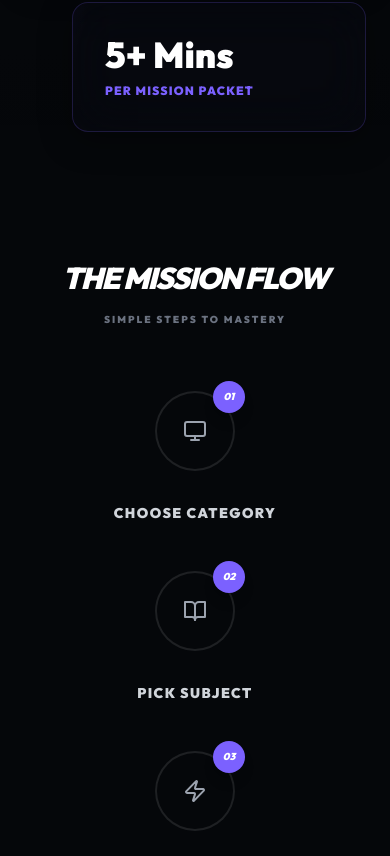
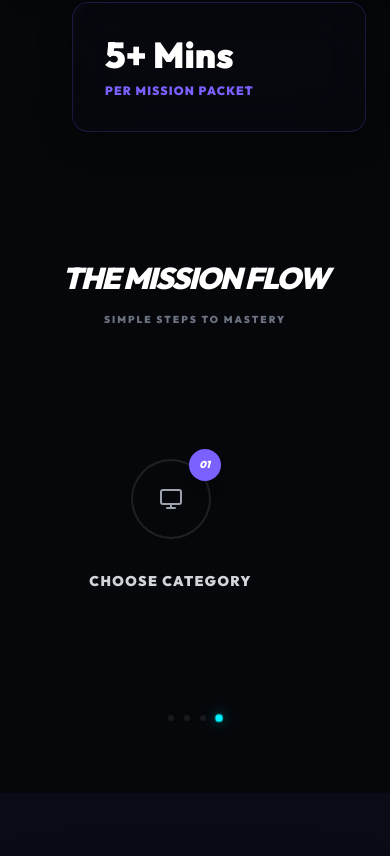
Before and after one commit to Om-Rajpure/ConceptsIn5, a React (Vite) app in the folder frontend/: page /about in a window 390 px wide. Shown: the part 2701-3557 px from the top of the page. Built offline with nearby package versions, Linux system fonts and the light colour scheme; no server answers.

Commit message:
Respoansive 1

```diff
--- a/frontend/src/components/Navbar.jsx
+++ b/frontend/src/components/Navbar.jsx
@@ -78,7 +78,7 @@ export default function Navbar() {
         </Link>
 
         {/* Desktop Search & Links */}
-        <div className="hidden md:flex gap-8 items-center flex-1 justify-center max-w-2xl px-8">
+        <div className="hidden md:flex gap-8 items-center flex-1 justify-end max-w-4xl px-8">
           {/* Search Bar */}
           <div className="relative w-full max-w-md group">
             <form onSubmit={handleSearch} className="relative">
--- a/frontend/src/components/ScrollDots.jsx
+++ b/frontend/src/components/ScrollDots.jsx
@@ -9,7 +9,17 @@ import { motion } from 'framer-motion';
  * @param {number} props.activeIndex - Current active index
  * @param {string} props.color - Neon color theme (blue or purple)
  */
-const ScrollDots = ({ count, activeIndex, color = 'blue' }) => {
+/**
+ * ScrollDots Component
+ *
+ * @param {Object} props
+ * @param {number} props.count - Total number of items/pages
+ * @param {number} props.activeIndex - Current active index
+ * @param {string} props.color - Neon color theme (blue or purple)
+ * @param {function} props.onDotClick - Optional click handler (index)
+ * @param {boolean} props.hideOnDesktop - Whether to hide on md screens (default true)
+ */
+const ScrollDots = ({ count, activeIndex, color = 'blue', onDotClick, hideOnDesktop = true }) => {
   if (count <= 1) return null;
 
   const dotColor = color === 'blue' ? '#00F0FF' : '#7B61FF';
@@ -18,18 +28,23 @@ const ScrollDots = ({ count, activeIndex, color = 'blue' }) => {
     : '0 0 10px rgba(123, 97, 255, 0.5)';
 
   return (
-    <div className="flex justify-center items-center gap-2 mt-4 md:hidden">
+    <div className={`flex justify-center items-center gap-2.5 mt-6 mb-2 ${hideOnDesktop ? 'md:hidden' : ''}`}>
       {Array.from({ length: count }).map((_, i) => (
-        <motion.div
+        <motion.button
           key={i}
+          onClick={() => onDotClick && onDotClick(i)}
           initial={false}
           animate={{
-            scale: i === activeIndex ? 1.2 : 1,
+            scale: i === activeIndex ? 1.3 : 1,
             backgroundColor: i === activeIndex ? dotColor : 'rgba(255, 255, 255, 0.2)',
             boxShadow: i === activeIndex ? glowShadow : 'none',
+            opacity: i === activeIndex ? 1 : 0.4
           }}
+          whileHover={{ scale: 1.4, opacity: 0.8 }}
+          whileTap={{ scale: 0.9 }}
           transition={{ duration: 0.3 }}
-          className="w-1.5 h-1.5 rounded-full"
+          className="w-1.5 h-1.5 rounded-full cursor-pointer focus:outline-none"
+          aria-label={`Go to slide ${i + 1}`}
         />
       ))}
     </div>
--- a/frontend/src/index.css
+++ b/frontend/src/index.css
@@ -4,7 +4,18 @@
 
 html, body {
   scroll-behavior: smooth;
+  overflow-x: hidden;
 }
+
+.scrollbar-hide {
+  -ms-overflow-style: none;  /* IE and Edge */
+  scrollbar-width: none;  /* Firefox */
+}
+
+.scrollbar-hide::-webkit-scrollbar {
+  display: none; /* Chrome, Safari and Opera */
+}
+
 
 :root {
   color-scheme: dark;
--- a/frontend/src/pages/AboutPage.jsx
+++ b/frontend/src/pages/AboutPage.jsx
@@ -1,3 +1,4 @@
+import React from 'react';
 import { motion } from 'framer-motion';
 import {
   Users,
@@ -18,6 +19,7 @@ import {
 } from 'lucide-react';
 import { Link } from 'react-router-dom';
 import GlassCard from '../components/GlassCard';
+import ScrollDots from '../components/ScrollDots';
 
 export default function AboutPage() {
   const fadeInUp = {
@@ -36,6 +38,42 @@ export default function AboutPage() {
       }
     }
   };
+
+  const [flowIndex, setFlowIndex] = React.useState(0);
+  const flowRef = React.useRef(null);
+
+  const scrollTo = (ref, index) => {
+    if (!ref.current) return;
+    const container = ref.current;
+    const cards = container.children;
+    if (cards[index]) {
+      cards[index].scrollIntoView({ behavior: 'smooth', block: 'nearest', inline: 'center' });
+    }
+  };
+
+  // Intersection Observer for Flow section
+  React.useEffect(() => {
+    const options = {
+      root: null,
+      rootMargin: '0px',
+      threshold: 0.6
+    };
+
+    const observer = new IntersectionObserver((entries) => {
+      entries.forEach((entry) => {
+        if (entry.isIntersecting) {
+          const index = Array.from(flowRef.current.children).indexOf(entry.target);
+          if (index !== -1) setFlowIndex(index);
+        }
+      });
+    }, options);
+
+    if (flowRef.current) {
+      Array.from(flowRef.current.children).forEach(child => observer.observe(child));
+    }
+
+    return () => observer.disconnect();
+  }, []);
 
   return (
     <div className="min-h-screen pb-20 md:pb-32 overflow-hidden">
@@ -182,24 +220,36 @@ export default function AboutPage() {
       </section>
 
       {/* 4. HOW IT WORKS */}
-      <section className="py-16 md:py-24 px-6">
+      <section className="py-16 md:py-24 px-0 overflow-hidden">
         <div className="max-w-7xl mx-auto">
-          <motion.div {...fadeInUp} className="text-center mb-16 md:mb-24">
+          <motion.div {...fadeInUp} className="text-center mb-16 md:mb-24 px-6">
             <h3 className="text-3xl md:text-4xl font-black italic tracking-tighter uppercase mb-4">The Mission Flow</h3>
             <p className="text-gray-500 text-[10px] md:text-sm font-black uppercase tracking-[0.2em]">Simple steps to mastery</p>
           </motion.div>
 
-          <div className="relative">
+          <div className="relative px-4 md:px-0">
             {/* Connecting line (Desktop) */}
-            <div className="hidden lg:block absolute top-1/2 left-0 w-full h-[2px] bg-gradient-to-r from-accent-blue via-accent-purple to-accent-cyan opacity-20 -translate-y-1/2" />
+            <div className="hidden lg:block absolute top-[45%] left-0 w-full h-[2px] bg-gradient-to-r from-accent-blue via-accent-purple to-accent-cyan opacity-20 -translate-y-1/2" />
 
-            <div className="grid md:grid-cols-2 lg:grid-cols-4 gap-12">
-              <StepItem number="01" title="Choose Category" icon={<Monitor />} />
-              <StepItem number="02" title="Pick Subject" icon={<BookOpen />} />
-              <StepItem number="03" title="Review Notes" icon={<Zap />} />
-              <StepItem number="04" title="Deploy Knowledge" icon={<Target />} />
+            <div
+              ref={flowRef}
+              className="flex sm:grid sm:grid-cols-2 lg:grid lg:grid-cols-4 gap-8 md:gap-12 overflow-x-auto sm:overflow-visible pb-8 sm:pb-0 scrollbar-hide snap-x snap-mandatory px-4 sm:px-0 min-h-[300px] md:min-h-[350px] items-center"
+            >
+              <div className="min-w-[85%] sm:min-w-0 snap-center flex-shrink-0">
+                <StepItem number="01" title="Choose Category" icon={<Monitor />} />
+              </div>
+              <div className="min-w-[85%] sm:min-w-0 snap-center flex-shrink-0">
+                <StepItem number="02" title="Pick Subject" icon={<BookOpen />} />
+              </div>
+              <div className="min-w-[85%] sm:min-w-0 snap-center flex-shrink-0">
+                <StepItem number="03" title="Review Notes" icon={<Zap />} />
+              </div>
+              <div className="min-w-[85%] sm:min-w-0 snap-center flex-shrink-0">
+                <StepItem number="04" title="Deploy Knowledge" icon={<Target />} />
+              </div>
             </div>
           </div>
+          <ScrollDots count={4} activeIndex={flowIndex} color="blue" onDotClick={(idx) => scrollTo(flowRef, idx)} />
         </div>
       </section>
 
--- a/frontend/src/pages/LandingPage.jsx
+++ b/frontend/src/pages/LandingPage.jsx
@@ -44,10 +44,14 @@ export default function LandingPage() {
   const [catIndex, setCatIndex] = React.useState(0);
   const [socialIndex, setSocialIndex] = React.useState(0);
   const [videoIndex, setVideoIndex] = React.useState(0);
+  const [hudIndex, setHudIndex] = React.useState(0);
+  const [reelIndex, setReelIndex] = React.useState(0);
 
   const catRef = React.useRef(null);
   const socialRef = React.useRef(null);
   const videoRef = React.useRef(null);
+  const hudRef = React.useRef(null);
+  const reelRef = React.useRef(null);
 
   React.useEffect(() => {
     const fetchData = async () => {
@@ -78,13 +82,50 @@ export default function LandingPage() {
     window.location.reload(); // Simple retry for Landing Page or re-fetch if logic allows
   };
 
-  const handleScroll = (ref, setIndex, itemCount) => {
+  const scrollTo = (ref, index) => {
     if (!ref.current) return;
-    const scrollLeft = ref.current.scrollLeft;
-    const width = ref.current.offsetWidth;
-    const index = Math.round(scrollLeft / (width * 0.8));
-    setIndex(Math.min(index, itemCount - 1));
+    const container = ref.current;
+    const cards = container.children;
+    if (cards[index]) {
+      cards[index].scrollIntoView({ behavior: 'smooth', block: 'nearest', inline: 'center' });
+    }
   };
+
+  // Intersection Observer to detect current card
+  React.useEffect(() => {
+    const options = {
+      root: null,
+      rootMargin: '0px',
+      threshold: 0.6
+    };
+
+    const observers = [
+      { ref: catRef, setIndex: setCatIndex },
+      { ref: socialRef, setIndex: setSocialIndex },
+      { ref: videoRef, setIndex: setVideoIndex },
+      { ref: hudRef, setIndex: setHudIndex },
+      { ref: reelRef, setIndex: setReelIndex }
+    ].map(({ ref, setIndex }) => {
+      const observer = new IntersectionObserver((entries) => {
+        entries.forEach((entry) => {
+          if (entry.isIntersecting) {
+            const index = Array.from(ref.current.children).indexOf(entry.target);
+            if (index !== -1) setIndex(index);
+          }
+        });
+      }, options);
+
+      return { observer, ref };
+    });
+
+    observers.forEach(({ observer, ref }) => {
+      if (ref.current) {
+        Array.from(ref.current.children).forEach(child => observer.observe(child));
+      }
+    });
+
+    return () => observers.forEach(({ observer }) => observer.disconnect());
+  }, [loading, categories, reels, featuredVideos]);
 
   // Removed full-page loader to allow for section-specific skeleton UI
 
@@ -211,27 +252,26 @@ export default function LandingPage() {
       </section>
 
       {/* 2 Main Categories Section */}
-      <section id="categories" className="py-10 md:py-16 px-6 relative max-w-7xl mx-auto">
-        <motion.div {...fadeInUp} className="text-center mb-10 md:mb-16">
+      <section id="categories" className="py-10 md:py-16 px-0 relative max-w-7xl mx-auto overflow-hidden">
+        <motion.div {...fadeInUp} className="text-center mb-10 md:mb-16 px-6">
           <h2 className="text-3xl md:text-6xl font-black mb-4 md:mb-6 glow-text italic">Select Mission</h2>
           <p className="text-gray-400 text-base md:text-lg">Main entry points into the hive of knowledge.</p>
         </motion.div>
 
-        <div className="relative group/scroll">
+        <div className="relative group/scroll px-4 md:px-0">
           <div
             ref={catRef}
-            onScroll={() => handleScroll(catRef, setCatIndex, categories.length)}
-            className="flex md:grid md:grid-cols-2 lg:grid-cols-4 gap-6 md:gap-8 overflow-x-auto md:overflow-visible pb-4 md:pb-0 scrollbar-hide snap-x snap-mandatory pr-10 md:pr-0"
+            className="flex md:grid md:grid-cols-2 lg:grid-cols-4 gap-6 md:gap-8 overflow-x-auto md:overflow-visible pb-4 md:pb-0 scrollbar-hide snap-x snap-mandatory flex-nowrap"
           >
             {loading ? (
               [...Array(4)].map((_, i) => (
-                <div key={i} className="min-w-[280px] md:min-w-0 snap-center">
+                <div key={i} className="min-w-[85%] md:min-w-[45%] lg:min-w-0 snap-center flex-shrink-0">
                   <SkeletonCard />
                 </div>
               ))
             ) : (
               categories.map((cat, i) => (
-                <Link to={`/category/${cat.slug || cat.id}`} key={cat.id} className="min-w-[280px] md:min-w-0 snap-center">
+                <Link to={`/category/${cat.slug || cat.id}`} key={cat.id} className="min-w-[85%] md:min-w-[45%] lg:min-w-0 snap-center flex-shrink-0">
                   <motion.div
                     initial={{ opacity: 0, y: 30 }}
                     whileInView={{ opacity: 1, y: 0 }}
@@ -262,28 +302,25 @@ export default function LandingPage() {
               ))
             )}
           </div>
-          {/* Edge Fade */}
-          <div className="absolute top-0 right-0 bottom-4 w-12 bg-gradient-to-l from-dark to-transparent pointer-events-none md:hidden" />
         </div>
-        <ScrollDots count={categories.length} activeIndex={catIndex} color="blue" />
+        <ScrollDots count={categories.length} activeIndex={catIndex} color="blue" onDotClick={(idx) => scrollTo(catRef, idx)} />
       </section>
 
       {/* 2.5 Social Presence Section */}
-      <section className="py-12 px-6 relative max-w-7xl mx-auto overflow-hidden">
+      <section className="py-12 px-0 relative max-w-7xl mx-auto overflow-hidden">
         <div className="absolute top-1/2 left-1/2 -translate-x-1/2 -translate-y-1/2 w-[800px] h-[300px] bg-accent-purple/5 blur-[120px] rounded-full -z-10" />
 
-        <motion.div {...fadeInUp} className="text-center mb-10">
+        <motion.div {...fadeInUp} className="text-center mb-10 px-6">
           <h2 className="text-3xl md:text-5xl font-black mb-4 glow-text italic">Connect & Learn Beyond the Platform</h2>
           <p className="text-gray-400 text-base md:text-lg font-light max-w-2xl mx-auto text-center">
             Explore more content, updates, and learning resources across our social platforms.
           </p>
         </motion.div>
 
-        <div className="relative group/scroll">
+        <div className="relative group/scroll px-4 md:px-0">
           <div
             ref={socialRef}
-            onScroll={() => handleScroll(socialRef, setSocialIndex, 3)}
-            className="flex md:grid md:grid-cols-2 lg:grid-cols-3 gap-6 md:gap-8 overflow-x-auto md:overflow-visible pb-4 md:pb-0 scrollbar-hide snap-x snap-mandatory pr-10 md:pr-0"
+            className="flex md:grid md:grid-cols-2 lg:grid-cols-3 gap-6 md:gap-8 overflow-x-auto md:overflow-visible pb-4 md:pb-0 scrollbar-hide snap-x snap-mandatory flex-nowrap"
           >
             {[
               {
@@ -323,7 +360,7 @@ export default function LandingPage() {
                 whileInView={{ opacity: 1, scale: 1 }}
                 transition={{ delay: i * 0.1 }}
                 viewport={{ once: true }}
-                className="group block min-w-[300px] md:min-w-0 snap-center"
+                className="group block min-w-[85%] md:min-w-[45%] lg:min-w-0 snap-center flex-shrink-0"
               >
                 <GlassCard
                   glow
@@ -365,15 +402,13 @@ export default function LandingPage() {
               </motion.a>
             ))}
           </div>
-          {/* Edge Fade */}
-          <div className="absolute top-0 right-0 bottom-4 w-12 bg-gradient-to-l from-dark to-transparent pointer-events-none md:hidden" />
         </div>
-        <ScrollDots count={3} activeIndex={socialIndex} color="purple" />
+        <ScrollDots count={3} activeIndex={socialIndex} color="purple" onDotClick={(idx) => scrollTo(socialRef, idx)} />
       </section>
 
       {/* 3 Featured Videos Section */}
-      <section className="py-10 md:py-16 px-6 relative bg-white/[0.01]">
-        <div className="max-w-7xl mx-auto">
+      <section className="py-10 md:py-16 px-0 relative bg-white/[0.01] overflow-hidden">
+        <div className="max-w-7xl mx-auto px-6">
           <motion.div {...fadeInUp} className="flex flex-col md:flex-row justify-between items-center md:items-end gap-6 mb-12 md:mb-16 text-center md:text-left">
             <div>
               <h2 className="text-3xl md:text-6xl font-black mb-4 md:mb-6 glow-text tracking-tighter italic">Start Learning</h2>
@@ -383,22 +418,22 @@ export default function LandingPage() {
               View All Content
             </Link>
           </motion.div>
+        </div>
 
-          <div className="relative group/scroll">
+        <div className="relative group/scroll px-4 md:px-0 max-w-7xl mx-auto">
           <div
             ref={videoRef}
-              onScroll={() => handleScroll(videoRef, setVideoIndex, featuredVideos.length)}
-              className="flex md:grid md:grid-cols-3 gap-6 md:gap-8 overflow-x-auto md:overflow-visible pb-4 md:pb-0 scrollbar-hide snap-x snap-mandatory pr-10 md:pr-0"
+            className="flex md:grid md:grid-cols-3 gap-6 md:gap-8 overflow-x-auto md:overflow-visible pb-4 md:pb-0 scrollbar-hide snap-x snap-mandatory flex-nowrap"
           >
             {loading ? (
               [...Array(3)].map((_, i) => (
-                  <div key={i} className="min-w-[300px] md:min-w-0 snap-center">
+                <div key={i} className="min-w-[85%] md:min-w-[70%] lg:min-w-0 snap-center flex-shrink-0">
                   <SkeletonCard />
                 </div>
               ))
             ) : (
               featuredVideos.map((video, i) => (
-                  <Link key={i} to={`/video/${video.id}`} className="min-w-[300px] md:min-w-0 snap-center">
+                <Link key={i} to={`/video/${video.id}`} className="min-w-[85%] md:min-w-[70%] lg:min-w-0 snap-center flex-shrink-0">
                   <GlassCard className="p-0 border-white/10 group bg-white/[0.02] hover:bg-white/[0.04] hover:shadow-[0_0_30px_rgba(0,240,255,0.2)] transition-all duration-500">
                     <div className="relative aspect-video overflow-hidden rounded-t-2xl">
                       <img src={video.thumbnail} alt={video.title} className="w-full h-full object-cover group-hover:scale-110 transition-transform duration-700" />
@@ -423,11 +458,8 @@ export default function LandingPage() {
               ))
             )}
           </div>
-            {/* Edge Fade */}
-            <div className="absolute top-0 right-0 bottom-4 w-12 bg-gradient-to-l from-dark to-transparent pointer-events-none md:hidden" />
         </div>
-          <ScrollDots count={featuredVideos.length} activeIndex={videoIndex} color="blue" />
-        </div>
+        <ScrollDots count={featuredVideos.length} activeIndex={videoIndex} color="blue" onDotClick={(idx) => scrollTo(videoRef, idx)} />
       </section>
 
       {/* 4 Instagram Reels Section */}
@@ -443,10 +475,13 @@ export default function LandingPage() {
             </Link>
           </motion.div>
 
-          <div className="flex gap-6 overflow-x-auto pb-8 scrollbar-hide">
+          <div
+            ref={reelRef}
+            className="flex gap-6 overflow-x-auto pb-8 scrollbar-hide snap-x snap-mandatory flex-nowrap"
+          >
             {loading ? (
               [1, 2, 3, 4].map(i => (
-                <div key={i} className="min-w-[200px] md:min-w-[240px] aspect-[9/16] animate-pulse glass-card bg-white/5 opacity-50" />
+                <div key={i} className="min-w-[70%] md:min-w-[240px] aspect-[9/16] animate-pulse glass-card bg-white/5 opacity-50 snap-center flex-shrink-0" />
               ))
             ) : reels.length > 0 ? (
               reels.map((reel, i) => (
@@ -455,7 +490,7 @@ export default function LandingPage() {
                   target="_blank"
                   rel="noopener noreferrer"
                   key={i}
-                  className="min-w-[200px] md:min-w-[240px] p-0 border-white/5 group relative aspect-[9/16] overflow-hidden rounded-2xl block"
+                  className="min-w-[70%] md:min-w-[240px] p-0 border-white/5 group relative aspect-[9/16] overflow-hidden rounded-2xl block snap-center flex-shrink-0"
                 >
                   <img src={reel.thumbnail} alt={reel.title} className="w-full h-full object-cover group-hover:scale-110 transition-transform duration-700 opacity-80" />
                   <div className="absolute inset-0 bg-gradient-to-t from-dark/90 via-transparent to-transparent flex flex-col justify-end p-6">
@@ -472,23 +507,29 @@ export default function LandingPage() {
                 </div>
             )}
           </div>
+          <ScrollDots count={reels.length} activeIndex={reelIndex} color="purple" onDotClick={(idx) => scrollTo(reelRef, idx)} />
         </div>
       </section>
 
       {/* 5 How it Works Section */}
-      <section className="py-16 md:py-20 px-6 max-w-7xl mx-auto relative border-y border-white/5">
-        <motion.div {...fadeInUp} className="text-center mb-20">
+      <section className="py-16 md:py-20 px-0 max-w-7xl mx-auto relative border-y border-white/5 overflow-hidden">
+        <motion.div {...fadeInUp} className="text-center mb-20 px-6">
           <h2 className="text-4xl md:text-6xl font-black mb-6 glow-text italic underline decoration-accent-purple/30 underline-offset-8">The HUD Logic</h2>
           <p className="text-gray-400 text-lg font-light">Download knowledge into your long-term memory in three steps.</p>
         </motion.div>
 
-        <div className="grid md:grid-cols-3 gap-10">
+        <div className="relative group/scroll px-4 md:px-0">
+          <div
+            ref={hudRef}
+            className="flex md:grid md:grid-cols-3 gap-6 md:gap-10 overflow-x-auto md:overflow-visible pb-8 md:pb-0 scrollbar-hide snap-x snap-mandatory flex-nowrap"
+          >
             {[
               { step: "MISSION 01", title: "Pick Category", desc: "Select your target subject from our high-precision database.", icon: <Target className="text-accent-blue" />, color: "blue" },
               { step: "MISSION 02", title: "Watch & Ingest", desc: "Absorb core concepts via 5-minute high-octane video data.", icon: <Video className="text-accent-purple" />, color: "purple" },
               { step: "MISSION 03", title: "Revise & Conquer", desc: "Secure your grades with lethal cheat sheets and notes.", icon: <CheckCircle2 className="text-accent-cyan" />, color: "blue" },
             ].map((item, i) => (
-            <GlassCard key={i} glow neonColor={item.color} className="p-10 group bg-white/[0.01] hover:bg-white/[0.03] transition-all">
+              <div key={i} className="min-w-[85%] md:min-w-[45%] lg:min-w-0 snap-center flex-shrink-0 flex items-stretch">
+                <GlassCard glow neonColor={item.color} className="p-8 md:p-10 group bg-white/[0.01] hover:bg-white/[0.03] transition-all h-full w-full">
                   <div className="text-[10px] font-black text-accent-purple/60 mb-6 tracking-[0.3em] uppercase">{item.step}</div>
                   <div className="p-5 bg-white/5 rounded-2xl inline-block mb-6 border border-white/5 group-hover:shadow-[0_0_20px_rgba(0,240,255,0.2)] transition-all">
                     {item.icon}
@@ -496,8 +537,11 @@ export default function LandingPage() {
                   <h3 className="text-2xl font-black mb-4 transition-colors italic uppercase tracking-tighter">{item.title}</h3>
                   <p className="text-gray-400 text-base leading-relaxed font-light">{item.desc}</p>
                 </GlassCard>
+              </div>
             ))}
           </div>
+        </div>
+        <ScrollDots count={3} activeIndex={hudIndex} color="purple" onDotClick={(idx) => scrollTo(hudRef, idx)} />
       </section>
 
       {/* 6 Why ConceptsIn5 Section */}
```
Also changed, not shown: frontend/src/pages/CategoryPage.jsx (+15 -9 lines). Lines whose indentation alone changed are shown as unchanged.
